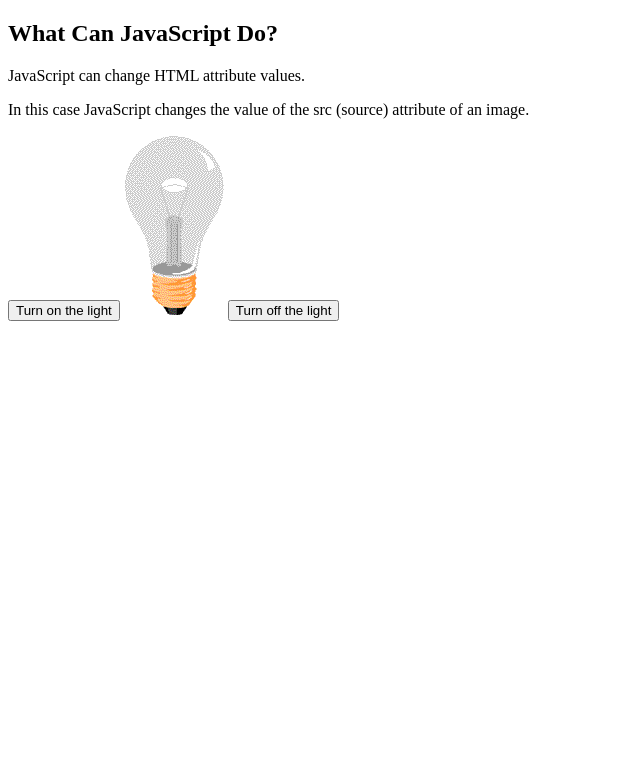
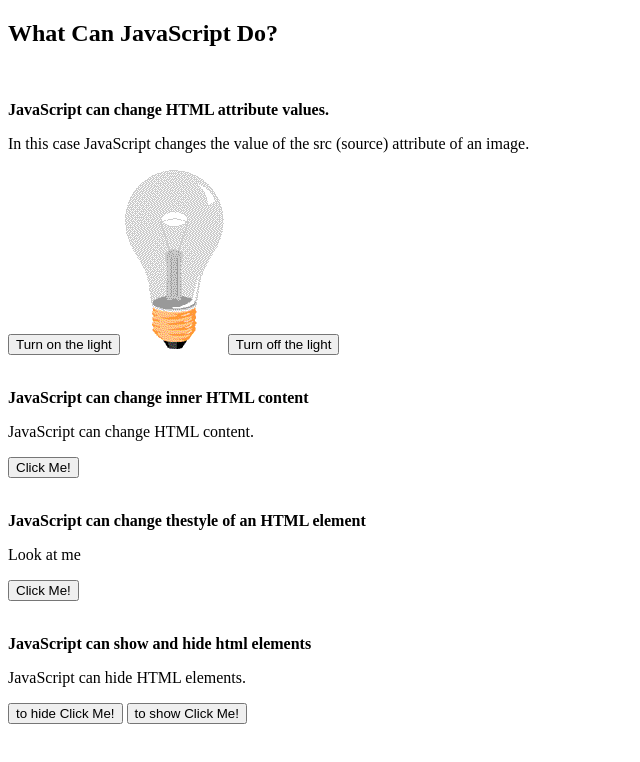
Before and after one commit to thenaserov/JS_practice, a plain HTML site: page 0000_change_html_using_js/index.html in a window 1280 px wide. Shown: the whole page, without its empty margins (0-640 px from the left). Drawn offline with Linux system fonts and the light colour scheme.

Commit message:
[ADD] some more js abilities

```diff
--- a/0000_change_html_using_js/index.html
+++ b/0000_change_html_using_js/index.html
@@ -3,11 +3,30 @@
 <body>
 
     <h2>What Can JavaScript Do?</h2>
-        <p>JavaScript can change HTML attribute values.</p>
+        <br>
+        <p><b>JavaScript can change HTML attribute values.</b></p>
         <p>In this case JavaScript changes the value of the src (source) attribute of an image.</p>
         <button onclick="document.getElementById('myImage').src='res/pic_bulbon.gif'">Turn on the light</button>
         <img id="myImage" src="res/pic_bulboff.gif" style="width:100px">
         <button onclick="document.getElementById('myImage').src='res/pic_bulboff.gif'">Turn off the light</button>
+        <br>
+        <br>
+        <p><b>JavaScript can change inner HTML content</b></p>
+        <p id="demo">JavaScript can change HTML content.</p>
+        <button type="button" onclick='document.getElementById("demo").innerHTML = "You See the text has chnaged"'>Click Me!</button>
+        <br>
+        <br>
+        <p><b>JavaScript can change thestyle of an HTML element</b></p>
+        <p id="style_demo">Look at me</p>
+        <button type="button" onclick="document.getElementById('style_demo').style.fontSize='35px'">Click Me!</button>
+        <br>
+        <br>
+        <p><b>JavaScript can show and hide html elements</b></p>
+        <p id="hide_demo">JavaScript can hide HTML elements.</p>
+        <button type="button" onclick="document.getElementById('hide_demo').style.display='none'">to hide Click Me!</button>
+        <button type="button" onclick="document.getElementById('hide_demo').style.display='block'">to show Click Me!</button>
+        <br>
+        <br>
 
-</body>
+    </body>
 </html>
```
